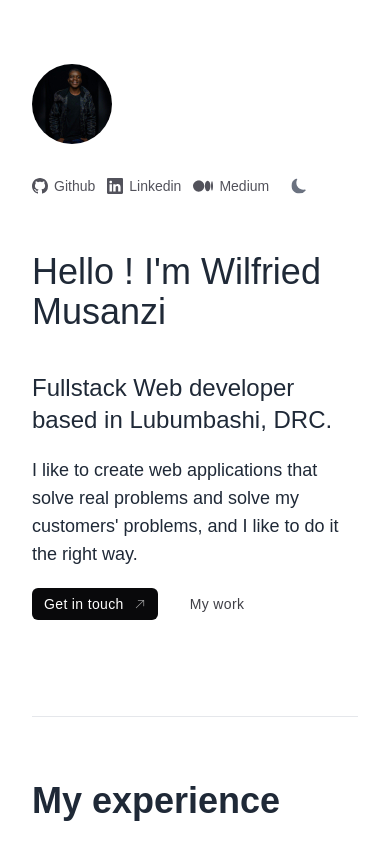
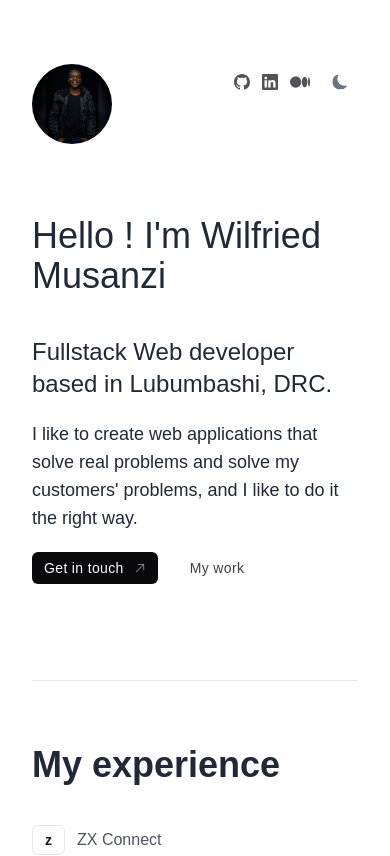
Before and after one commit to musanzi/musanzi.me, an Angular app: page / in a window 390 px wide. Shown: the top 856 px of the page. Built offline with nearby package versions, Linux system fonts and the light colour scheme.

Commit message:
style: hide text on small screen

```diff
--- a/src/app/pages/home/components/hero/hero.component.html
+++ b/src/app/pages/home/components/hero/hero.component.html
@@ -1,9 +1,9 @@
 <section class="pt-16 pb-24 border-b dark:border-zinc-600">
-  <div class="mb-12 grid grid-cols-1 md:grid-cols-2 items-center md:items-start">
+  <div class="mb-12 flex items-start justify-between">
     <div class="relative h-20 w-20 mb-6 overflow-hidden">
       <img class="mb-3 object-cover rounded-full object-center" ngSrc="/images/wm.jpeg" alt="Wilfried image" fill />
     </div>
-    <ul class="flex items-center gap-3 md:gap- text-sm">
+    <ul class="flex items-center gap-3 text-sm">
       <a
         href=""
         class="flex items-center gap-1.5 text-zinc-600 dark:text-zinc-300 dark:hover:text-white hover:text-zinc-900 transition-colors duration-150">
@@ -11,7 +11,7 @@
           <path
             d="M8 0C3.58 0 0 3.58 0 8c0 3.54 2.29 6.53 5.47 7.59.4.07.55-.17.55-.38 0-.19-.01-.82-.01-1.49-2.01.37-2.53-.49-2.69-.94-.09-.23-.48-.94-.82-1.13-.28-.15-.68-.52-.01-.53.63-.01 1.08.58 1.23.82.72 1.21 1.87.87 2.33.66.07-.52.28-.87.51-1.07-1.78-.2-3.64-.89-3.64-3.95 0-.87.31-1.59.82-2.15-.08-.2-.36-1.02.08-2.12 0 0 .67-.21 2.2.82.64-.18 1.32-.27 2-.27s1.36.09 2 .27c1.53-1.04 2.2-.82 2.2-.82.44 1.1.16 1.92.08 2.12.51.56.82 1.27.82 2.15 0 3.07-1.87 3.75-3.65 3.95.29.25.54.73.54 1.48 0 1.07-.01 1.93-.01 2.2 0 .21.15.46.55.38A8.01 8.01 0 0 0 16 8c0-4.42-3.58-8-8-8" />
         </svg>
-        Github
+        <span class="hidden md:inline-block">Github</span>
       </a>
       <a
         href=""
@@ -20,7 +20,7 @@
           <path
             d="M0 1.146C0 .513.526 0 1.175 0h13.65C15.474 0 16 .513 16 1.146v13.708c0 .633-.526 1.146-1.175 1.146H1.175C.526 16 0 15.487 0 14.854zm4.943 12.248V6.169H2.542v7.225zm-1.2-8.212c.837 0 1.358-.554 1.358-1.248-.015-.709-.52-1.248-1.342-1.248S2.4 3.226 2.4 3.934c0 .694.521 1.248 1.327 1.248zm4.908 8.212V9.359c0-.216.016-.432.08-.586.173-.431.568-.878 1.232-.878.869 0 1.216.662 1.216 1.634v3.865h2.401V9.25c0-2.22-1.184-3.252-2.764-3.252-1.274 0-1.845.7-2.165 1.193v.025h-.016l.016-.025V6.169h-2.4c.03.678 0 7.225 0 7.225z" />
         </svg>
-        Linkedin
+        <span class="hidden md:inline-block">Linkedin</span>
       </a>
       <a
         href=""
@@ -32,7 +32,7 @@
           <path
             d="M9.025 8c0 2.485-2.02 4.5-4.513 4.5A4.506 4.506 0 0 1 0 8c0-2.486 2.02-4.5 4.512-4.5A4.506 4.506 0 0 1 9.025 8m4.95 0c0 2.34-1.01 4.236-2.256 4.236S9.463 10.339 9.463 8c0-2.34 1.01-4.236 2.256-4.236S13.975 5.661 13.975 8M16 8c0 2.096-.355 3.795-.794 3.795-.438 0-.793-1.7-.793-3.795 0-2.096.355-3.795.794-3.795.438 0 .793 1.699.793 3.795" />
         </svg>
-        Medium
+        <span class="hidden md:inline-block">Medium</span>
       </a>
       <app-switcher />
     </ul>
```
